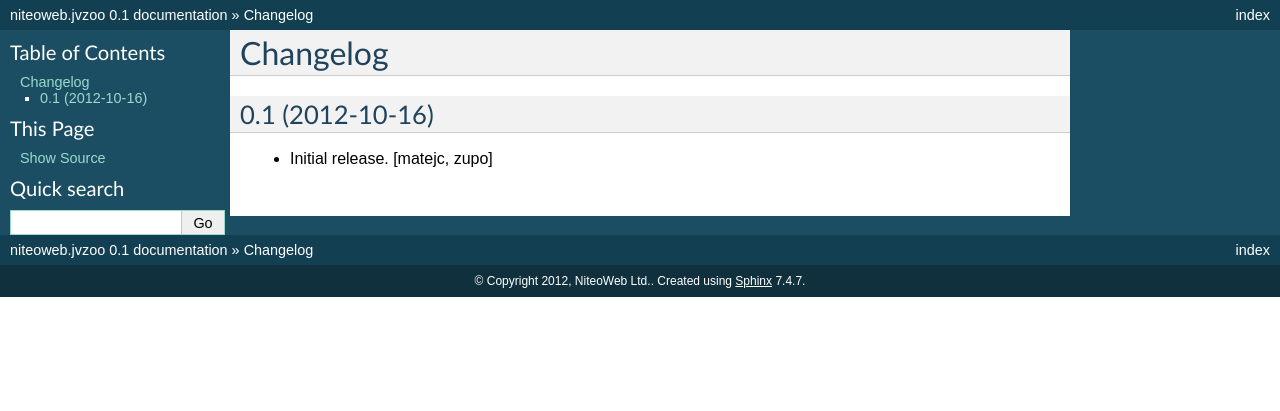
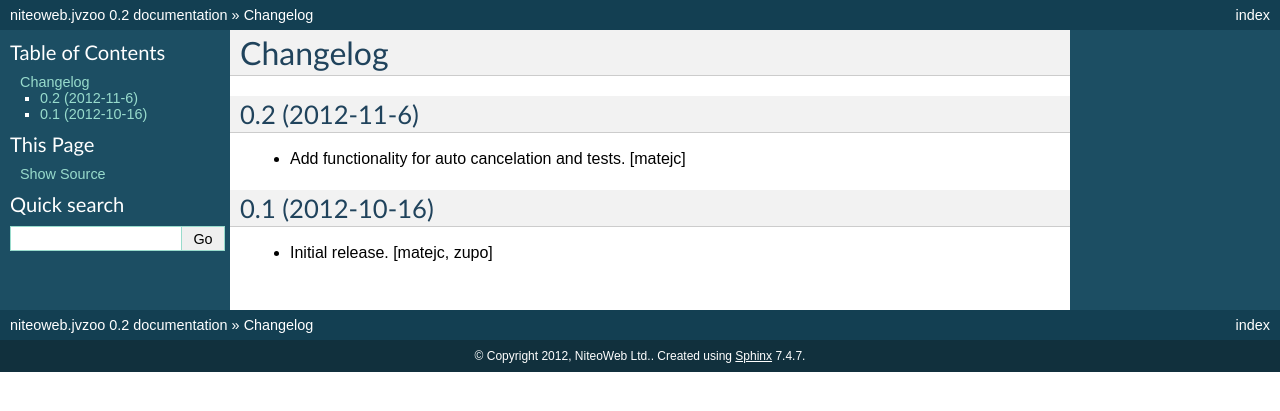
Before and after one commit to teamniteo/niteoweb.jvzoo, a Sphinx documentation site: the page built from docs/HISTORY.rst, in a window 1280 px wide. Shown: the top 411 px of the page. Built offline with Sphinx 7.4.7, drawn with Linux system fonts in a browser that asks for light colours.

Commit message:
prep for version 0.2

```diff
--- a/development.cfg
+++ b/development.cfg
@@ -18,7 +18,7 @@ eggs +=
     Products.DocFinderTab
     Products.PDBDebugMode
     Products.PrintingMailHost
-
+    niteoweb.jvzoo[release]
 
 # =============================================================
 # Prepare a python interpreter with all buildout eggs installed
--- a/docs/HISTORY.rst
+++ b/docs/HISTORY.rst
@@ -1,5 +1,11 @@
 Changelog
 =========
+
+0.2 (2012-11-6)
+---------------
+
+- Add functionality for auto cancelation and tests.
+  [matejc]
 
 0.1 (2012-10-16)
 ----------------
--- a/docs/release.rst
+++ b/docs/release.rst
@@ -19,7 +19,7 @@ Before every release make sure that:
 
 #. You have documented your changes in the ``HISTORY.rst`` file.
 
-#. You have modified the version identifier in the ``version.txt`` to reflect
+#. You have modified the version identifier in the ``setup.py`` to reflect
    the new release.
 
 #. You have confirmed that the package description (generated from
--- a/setup.py
+++ b/setup.py
@@ -17,7 +17,7 @@ long_description = \
 
 setup(
     name='niteoweb.jvzoo',
-    version='0.1',
+    version='0.2',
     description="Integrates JVZoo digital products retailer system with "
                 "Plone for paid memberships.",
     long_description=long_description,
```
Also changed, not shown: versions.cfg (+6 -4 lines).
